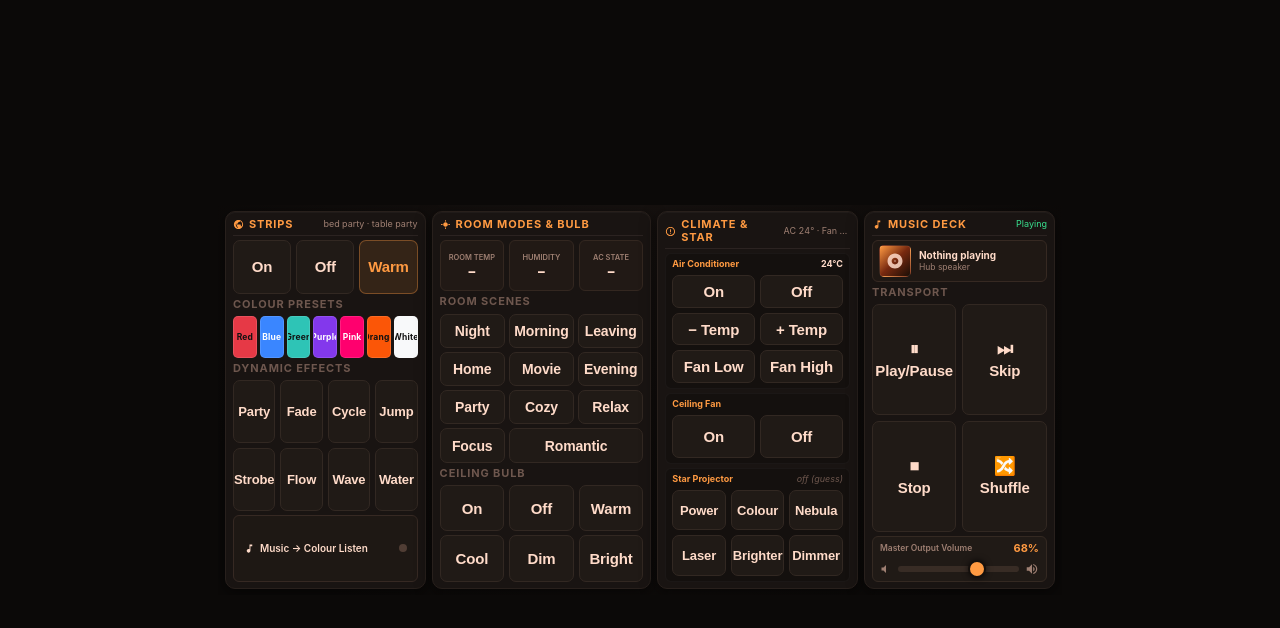
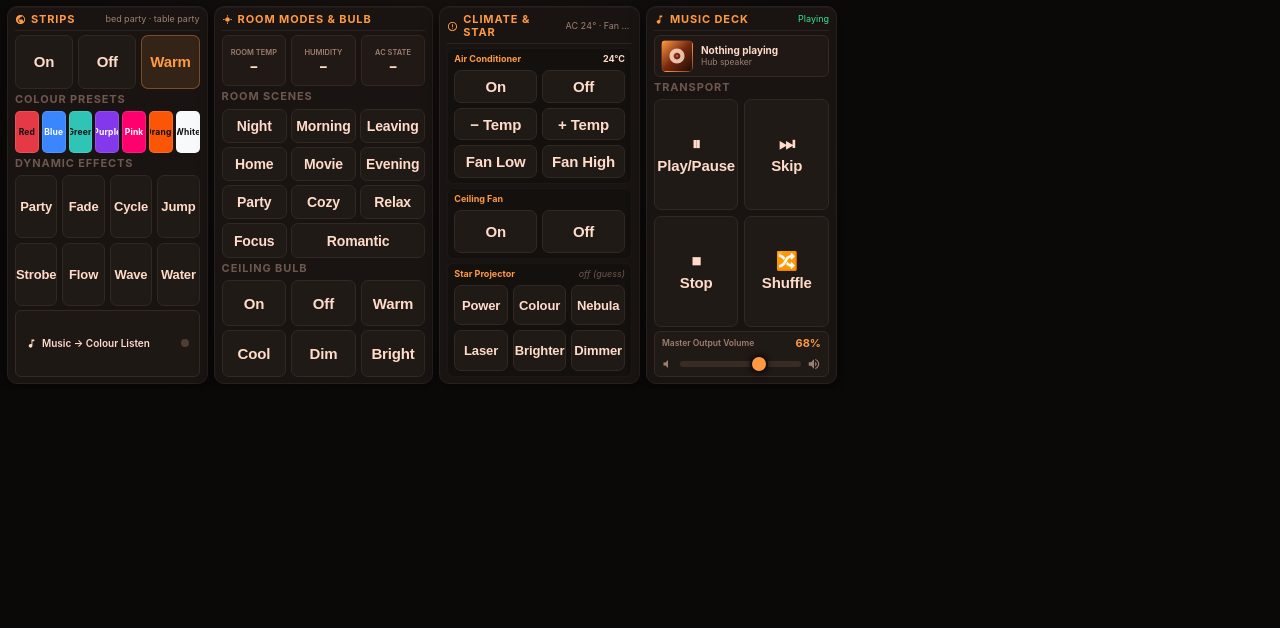
Before and after one commit to anishkb-dev/nova-voice-assistant, a plain HTML site: page hub_page.html in a window 1280 px wide. Drawn offline with Linux system fonts and the light colour scheme; no server answers.

Commit message:
deck: pin the scaled deck to the corner
Co-Authored-By: Claude Opus 5.5 <noreply@anthropic.com>

```diff
--- a/hub_page.html
+++ b/hub_page.html
@@ -981,6 +981,7 @@
     const k = Math.min(1, innerHeight / 390, innerWidth / 844);
     c.style.width = innerWidth / k + 'px'; c.style.height = innerHeight / k + 'px';
     c.style.transform = 'scale(' + k + ')'; c.style.transformOrigin = '0 0';
+    c.style.position = 'fixed'; c.style.left = c.style.top = '0'; c.style.flex = 'none';   // body is flex: it would shrink/centre the box
   }
   addEventListener('resize', fit); fit();
 </script>
```
